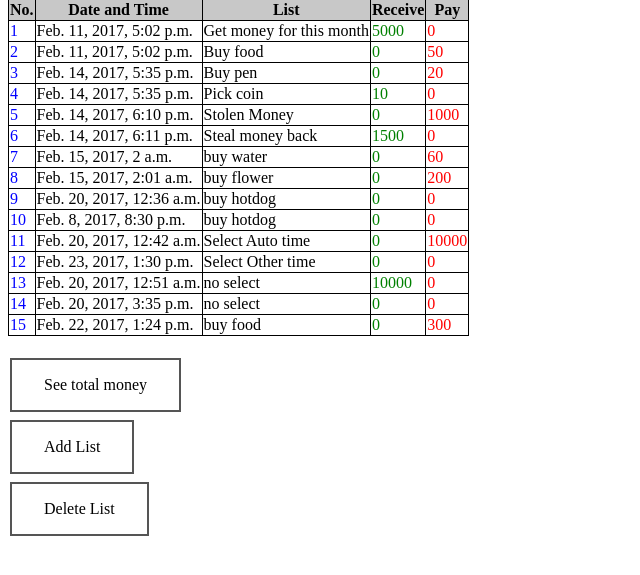
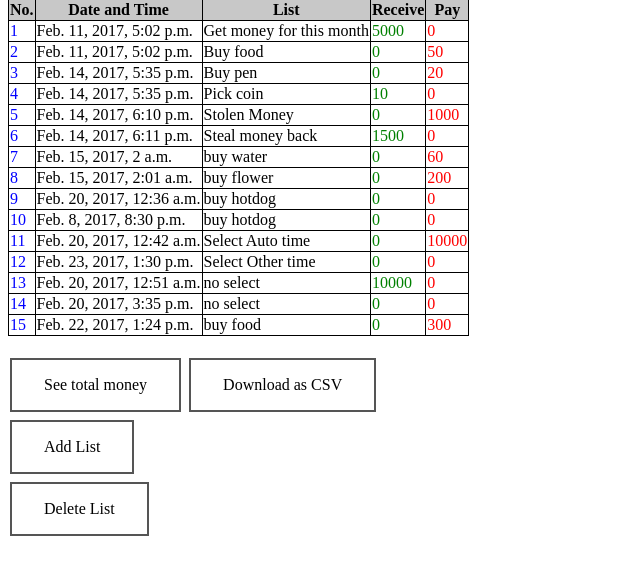
Before and after one commit to a5830017/account-web-app, a Django app: page /1/ in a window 1280 px wide. Shown: the part 169-744 px from the top of the page, without its empty margins (0-640 px from the left). Run offline with Django 3.2, Linux system fonts and the light colour scheme; data comes from the database, SQL or seed files in the repository.

Commit message:
csv download

```diff
--- a/account/templates/account/detail.html
+++ b/account/templates/account/detail.html
@@ -76,6 +76,7 @@ table, td, th {
 
 <br>
 <a class="button buttonblack" href="{% url 'account:showtotal' account.id %}">See total money</a>
+<a class="button buttonblack" href="{% url 'account:download' account.id %}">Download as CSV</a>
 <br>
 <a class="button buttonblack" href="{% url 'account:addlist' account.id %}">Add List</a>
 <br>
--- a/account/urls.py
+++ b/account/urls.py
@@ -7,6 +7,7 @@ urlpatterns = [
     url(r'^$', views.IndexView.as_view(), name='index'), #first page -- index
     url(r'^accountsetting/$', views.AccSetting, name='accountsetting'), #account setting -- access from index
     url(r'^(?P<pk>[0-9]+)/$', views.DetailView.as_view(), name='detail'), #detail page -- access from index
+    url(r'^(?P<account_id>[0-9]+)/download/$', views.export_csv, name='download'),
     url(r'^(?P<account_id>[0-9]+)/addlist/$', views.addlist, name='addlist'),
     url(r'^(?P<account_id>[0-9]+)/listsuccess/$', views.listdb, name='listdb'),
     #url(r'^(?P<account_id>[0-9]+)/deletelistdb/$', views.dellistdb, name='dellistdb'),
--- a/account/views.py
+++ b/account/views.py
@@ -1,5 +1,7 @@
+import csv
+
 from django.shortcuts import get_object_or_404, render
-from django.http import HttpResponseRedirect
+from django.http import HttpResponseRedirect, HttpResponse
 from django.urls import reverse
 from django.views import generic
 from django.utils import timezone
@@ -124,6 +126,15 @@ def caltotal(request, account_id):
             'total': account.total_money,
         })
 
-#test push ubuntu
+def export_csv(request, account_id):
+    get_list = Account.objects.get(pk=account_id)
+    response = HttpResponse(content_type='text/csv')
+    response['Content-Disposition'] = 'attachment; filename="export.csv"'
+    fieldnames = ['Date and Time', 'Description', 'Income', 'Expense']
 
-#test push pythonanywhere
+    writer = csv.DictWriter(response, fieldnames=fieldnames)
+    writer.writeheader()
+    for li in get_list.list_set.order_by('-pub_date'):
+        writer.writerow({'Date and Time': li.pub_date.date(), 'Description': li.list_text, 'Income': li.get_money, 'Expense': li.pay_money})
+
+    return response
```
